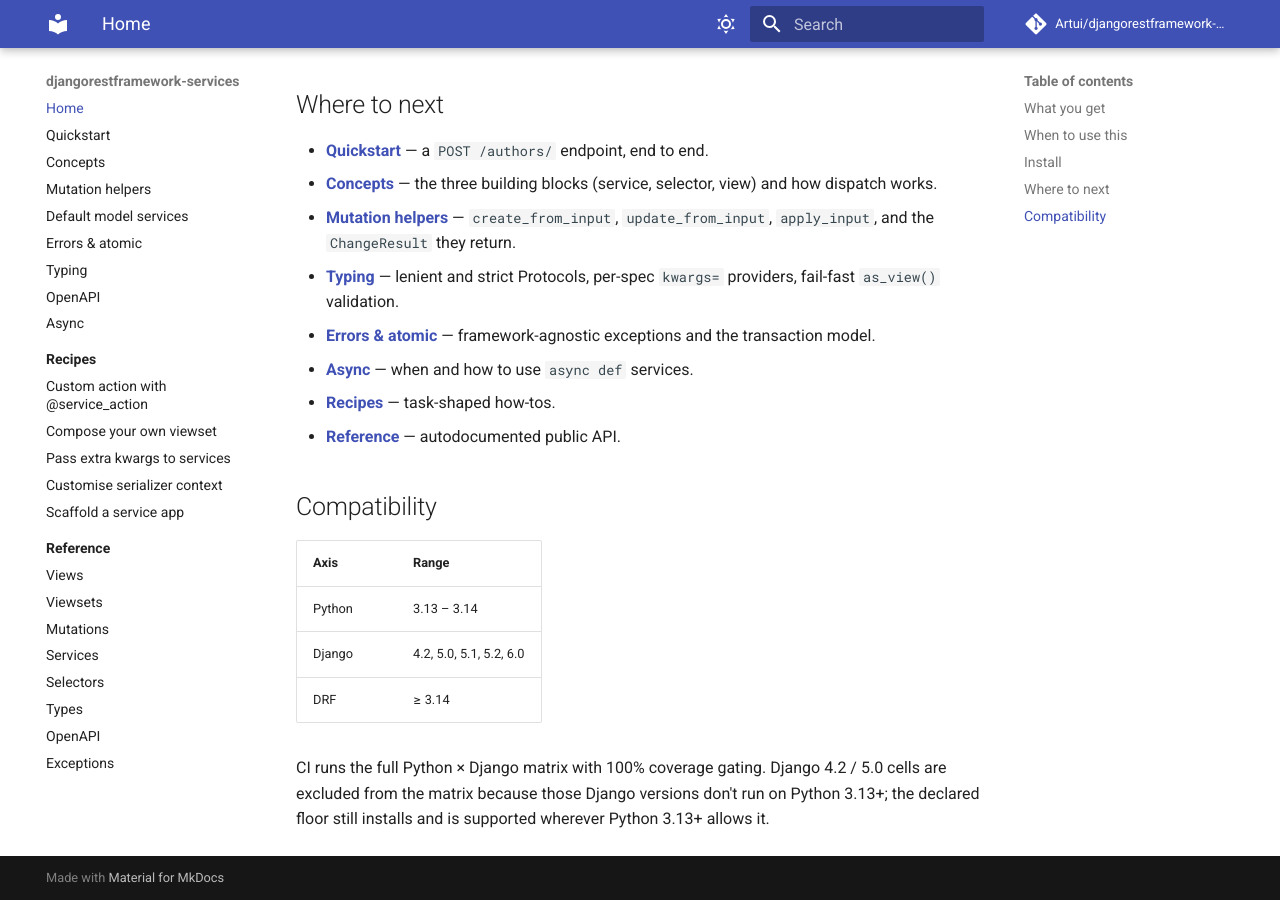
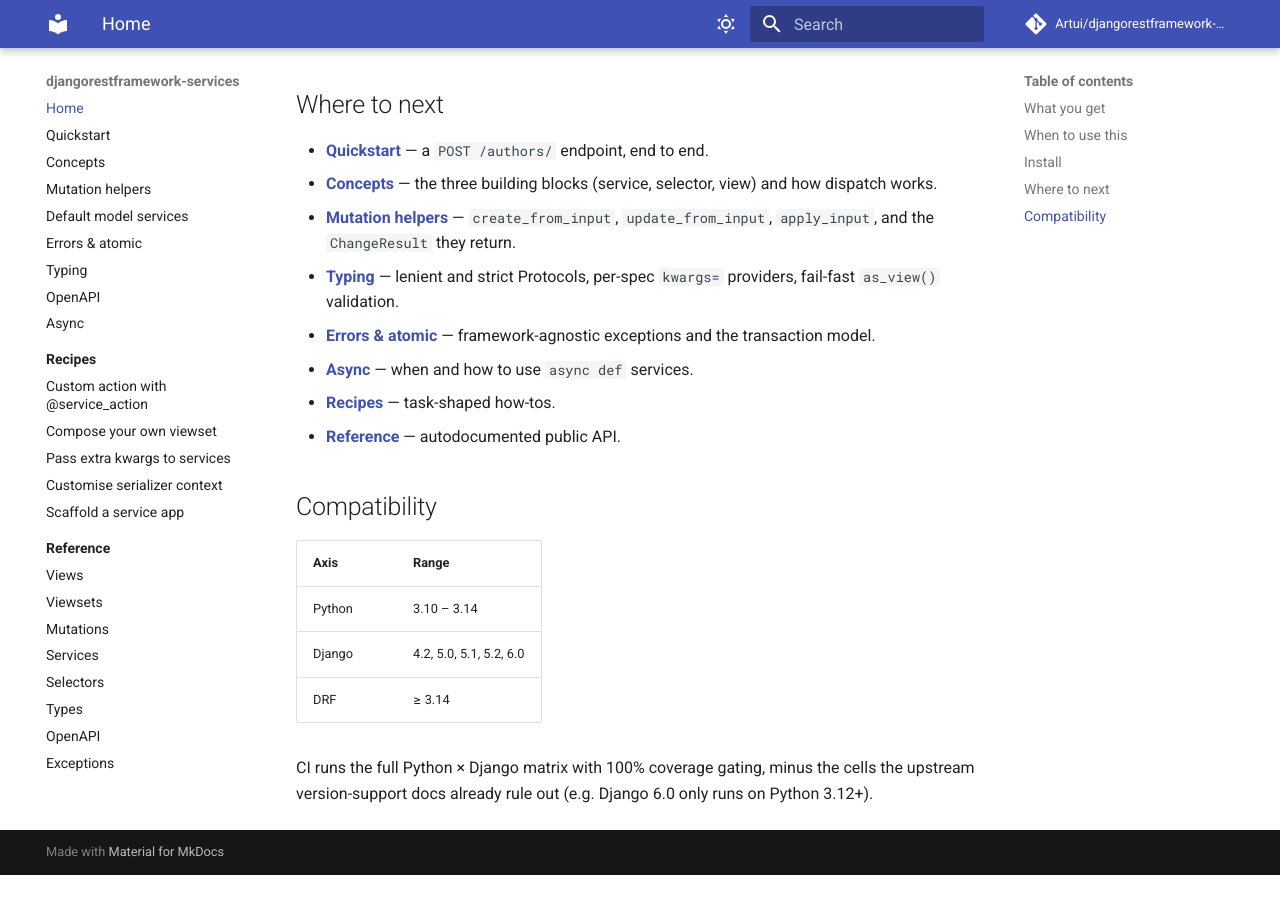
Before and after one commit to Artui/django-spec-rest, an MkDocs documentation site: the page built from docs/index.md, in a window 1280 px wide and 900 px high, scrolled down 1396 px. Built offline with MkDocs 1.6.1 and Material for MkDocs 9.7.7, drawn with Linux system fonts in a browser that asks for light colours; comment, search, counter and statistics services are not loaded; after the commit the page ends 2271 px from its top, so only the background shows below that; some of the changed text lies outside the part shown.

Commit message:
Fix doc / code inconsistencies surfaced by audit
- docs/index.md: compat matrix said Python 3.13–3.14; package floor is
  3.10 (pyproject.toml), matching README. Updated the table and the
  surrounding note.
- docs/errors-and-atomic.md: dropped the bogus `code=` kwarg from the
  `ServiceError` example — `ServiceError.__init__` only accepts a
  message, so the snippet would have raised `TypeError`.
- docs/recipes/extra-kwargs.md: pool description claimed URL kwargs flow
  into mutation services; URL kwargs are selector-only. Parameterised
  the `Unpack[HttpExtras]` snippet to `Unpack[HttpExtras[MyUser]]` so
  mypy / pyright accept it (PEP 696 defaults under PEP 692 Unpack are
  unevenly supported).
- rest_framework_services/services/create_service.py: same URL-kwargs
  fix in the Protocol docstring.
- docs/concepts.md: added an explicit "URL kwargs (list / retrieve
  selectors only)" row to the dispatch-pool table.
- README.md + docs/index.md: replaced the vague "and async siblings"
  for the mutation helpers with the actual names (`acreate_from_input`,
  `aupdate_from_input`) — there is no `aapply_input`.
- docs/typing.md: clarified that the 0.11 ExtraT migration applies to
  the service / selector Protocols only; `ServiceSpec` and
  `SelectorSpec` still carry `ExtraT`.

Co-Authored-By: Claude Opus 4.7 (1M context) <noreply@anthropic.com>

```diff
--- a/docs/index.md
+++ b/docs/index.md
@@ -17,7 +17,8 @@ you a precise, well-typed seam for the bits in the middle.
   `get_object()`. Filter backends, pagination, and serialization stay
   vanilla DRF.
 - **Mutation helpers** — `create_from_input`, `update_from_input`,
-  `apply_input` (and async siblings) with change tracking, no surprises.
+  `apply_input`, plus async siblings `acreate_from_input` /
+  `aupdate_from_input`, with change tracking, no surprises.
 - **Sync and async** services and selectors, transparently dispatched.
 - **Atomic by default**, opt-out per spec.
 - **Framework-agnostic exceptions** — services don't import from DRF.
@@ -72,11 +73,10 @@ the recommended way to wire dataclass-shaped inputs and outputs. Plain
 
 | Axis | Range |
 |---|---|
-| Python | 3.13 – 3.14 |
+| Python | 3.10 – 3.14 |
 | Django | 4.2, 5.0, 5.1, 5.2, 6.0 |
 | DRF | ≥ 3.14 |
 
-CI runs the full Python × Django matrix with 100% coverage gating.
-Django 4.2 / 5.0 cells are excluded from the matrix because those Django
-versions don't run on Python 3.13+; the declared floor still installs and
-is supported wherever Python 3.13+ allows it.
+CI runs the full Python × Django matrix with 100% coverage gating, minus
+the cells the upstream version-support docs already rule out (e.g. Django
+6.0 only runs on Python 3.12+).
```
Also changed, not shown: README.md (+2 -1 lines), docs/concepts.md (+1 -0 lines), docs/errors-and-atomic.md (+1 -1 lines), docs/recipes/extra-kwargs.md (+4 -3 lines), docs/typing.md (+5 -0 lines), 1 other file.
